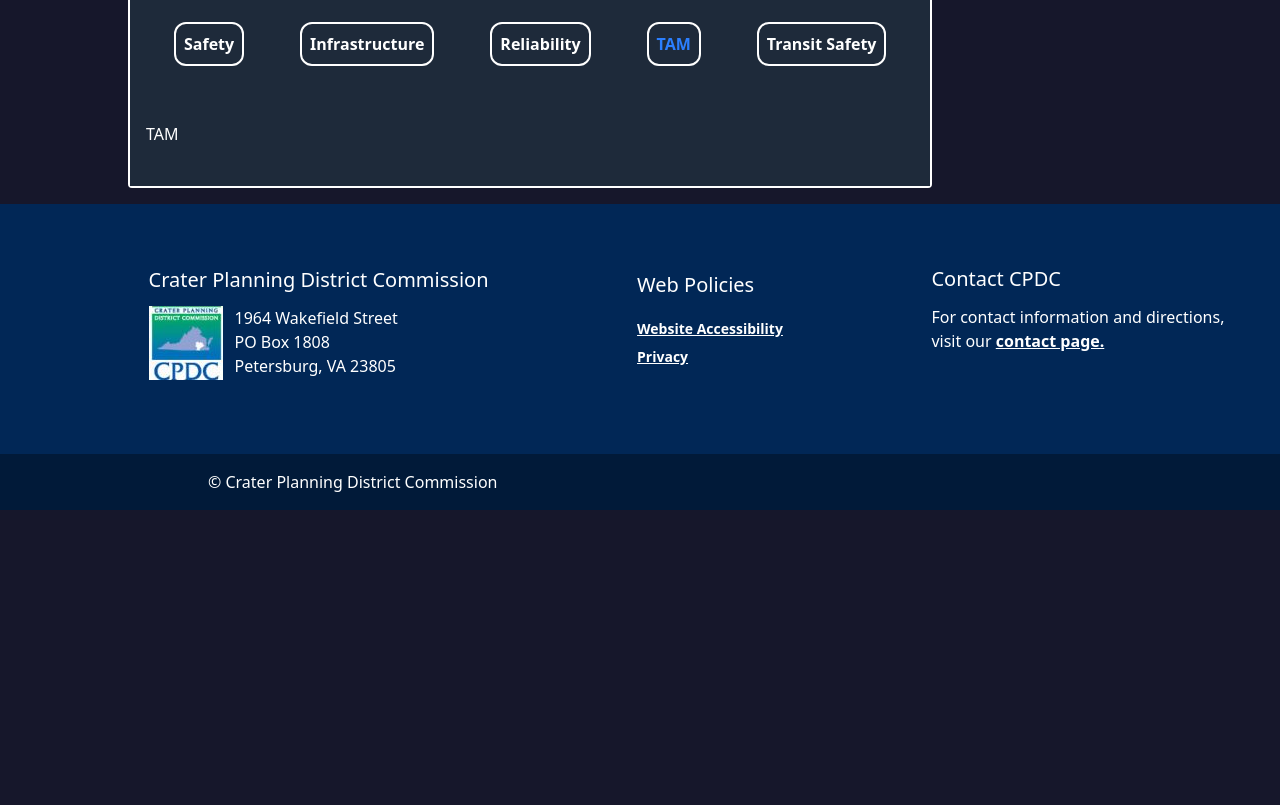
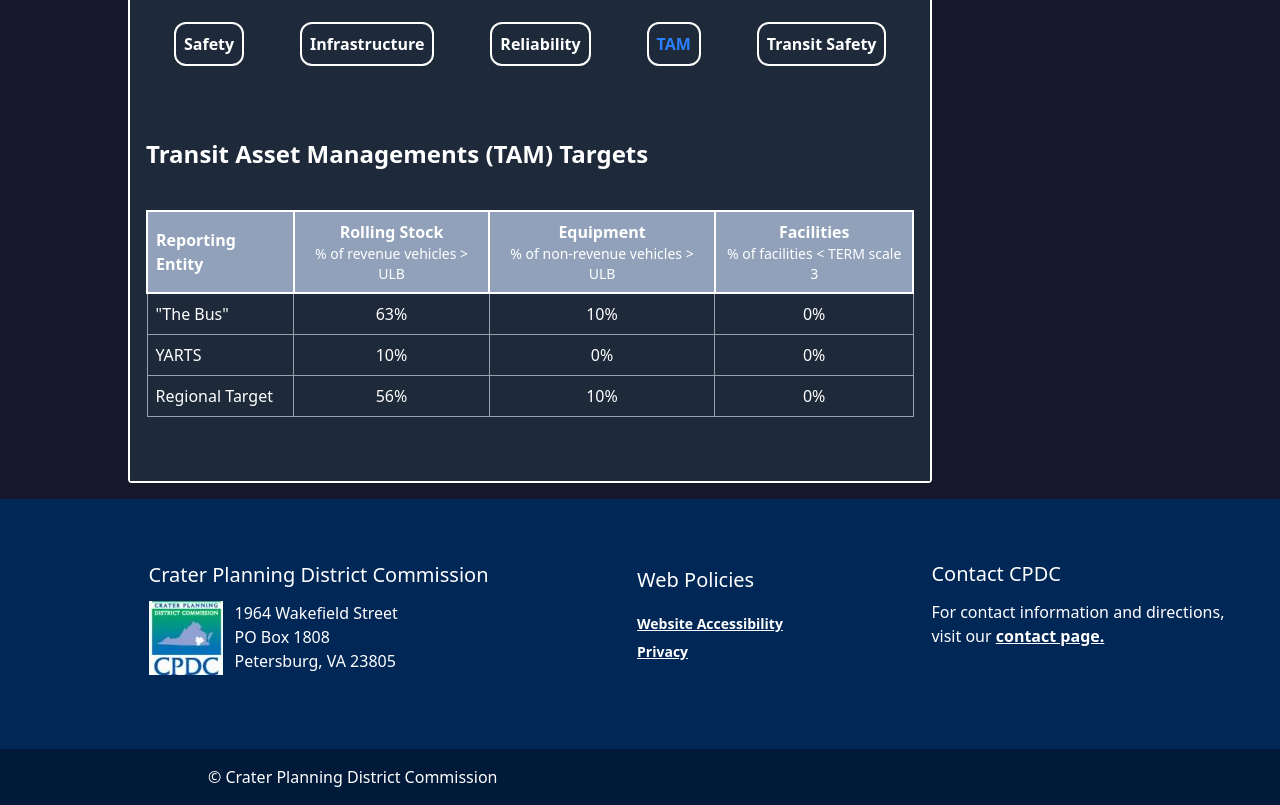
Before and after one commit to Prasanna018/tri_cities_plan, a React (Vite) app: page /plan/transportation-performance-management/TAM in a window 1280 px wide. Shown: the part 1200-2005 px from the top of the page. Before the commit the page ends 1710 px from the top, so only its background shows below. Built offline with nearby package versions, Linux system fonts and the light colour scheme.

Commit message:
plan completed

```diff
--- a/src/Components/plans/ALOP.jsx
+++ b/src/Components/plans/ALOP.jsx
@@ -18,11 +18,28 @@ function ALOP() {
             <p className='py-5'>Click on the link below to view the most recent Annual Listing of Obligated Projects.</p>
 
             <a
-                href='https://craterpdc.org/DocumentLibrary/Transportation/Documents/TCAMPO_2050_SE_20230713.pdf'
+                href='https://craterpdc.org/wp-content/uploads/2024/11/TRI-CITIES-FFY24-MPO-STIP-Transaction-Report-1.pdf'
                 target='_blank'
                 className='hover:underline text-blue-500 py-2'
 
-            >2024 Annual Listing of Obligated Projects.pdf</a>
+            >Annual Obligation Report -Highways</a>
+            <br></br>
+
+            <a
+                href='https://craterpdc.org/wp-content/uploads/2024/11/TRI-CITIES-FFY24-MPO-STIP-Transaction-Report-Appendix-1.pdf'
+                target='_blank'
+                className='hover:underline text-blue-500 py-2'
+
+            >Annual Obligation Report – Highways (Grouped Projects)</a>
+            <br></br>
+
+            <a
+                href='https://craterpdc.org/wp-content/uploads/2024/11/Final-Virginia-Transit-Obligated-Funds-FFY24.pdf'
+                target='_blank'
+                className='hover:underline text-blue-500 py-2'
+
+            >Annual Obligation Report – Transit</a>
+
 
         </div>
     )
--- a/src/Components/plans/tabs/TAM.jsx
+++ b/src/Components/plans/tabs/TAM.jsx
@@ -1,9 +1,75 @@
 import React from 'react'
+
+const data = [
+    {
+        entity: '"The Bus"',
+        rollingStock: '63%',
+        equipment: '10%',
+        facilities: '0%'
+    },
+    {
+        entity: 'YARTS',
+        rollingStock: '10%',
+        equipment: '0%',
+        facilities: '0%'
+    },
+    {
+        entity: 'Regional Target',
+        rollingStock: '56%',
+        equipment: '10%',
+        facilities: '0%'
+    }
+];
 
 function TAM() {
     return (
-        <div>
-            TAM
+        <div className='w-full'>
+            <div className='py-4'>
+                <h1 className='text-2xl font-bold'> Transit Asset Managements (TAM) Targets</h1>
+
+            </div>
+
+            <div className="w-full max-w-4xl py-6">
+                <table className="w-full border-collapse">
+                    <thead>
+                        <tr>
+                            <th className="border-2 border-white bg-slate-400 p-2 text-left">
+                                Reporting Entity
+                            </th>
+                            <th className="border-2 border-white bg-slate-400 p-2">
+                                Rolling Stock
+                                <div className="text-sm font-normal">
+                                    % of revenue vehicles &gt; ULB
+                                </div>
+                            </th>
+                            <th className="border-2 border-white bg-slate-400 p-2">
+                                Equipment
+                                <div className="text-sm font-normal">
+                                    % of non-revenue vehicles &gt; ULB
+                                </div>
+                            </th>
+                            <th className="border-2 border-white bg-slate-400 p-2">
+                                Facilities
+                                <div className="text-sm font-normal">
+                                    % of facilities &lt; TERM scale 3
+                                </div>
+                            </th>
+                        </tr>
+                    </thead>
+                    <tbody>
+                        {data.map((row, index) => (
+                            <tr key={index}>
+                                <td className="border border-gray-400 p-2">{row.entity}</td>
+                                <td className="border border-gray-400 p-2 text-center">{row.rollingStock}</td>
+                                <td className="border border-gray-400 p-2 text-center">{row.equipment}</td>
+                                <td className="border border-gray-400 p-2 text-center">{row.facilities}</td>
+                            </tr>
+                        ))}
+                    </tbody>
+                </table>
+            </div>
+
+
 
         </div>
     )
--- a/src/Components/plans/tabs/Transit_Safety.jsx
+++ b/src/Components/plans/tabs/Transit_Safety.jsx
@@ -1,9 +1,78 @@
 import React from 'react'
+
+const data = [
+    {
+        mode: 'Bus Transit',
+        fatalities: '0',
+        fatalitiesPerVRM: '0',
+        injuries: '2',
+        injuriesPerVRM: '0.04',
+        safetyEvents: '8',
+        safetyEventsPerVRM: '1.5',
+        systemReliability: '57,258'
+    },
+    {
+        mode: 'ADA / Paratransit',
+        fatalities: '0',
+        fatalitiesPerVRM: '0',
+        injuries: '1',
+        injuriesPerVRM: '0.1',
+        safetyEvents: '2',
+        safetyEventsPerVRM: '0.4',
+        systemReliability: '71,118'
+    }
+];
 
 function Transit_Safety() {
     return (
         <div>
-            Transit_Safety
+
+            <div className='py-4'>
+                <h1 className='text-2xl font-bold'> Transit Safety</h1>
+
+            </div>
+
+            <div className="w-full max-w-4xl overflow-x-auto py-4">
+                <table className="w-full border-collapse bg-transparent">
+                    <thead>
+                        <tr className="bg-slate-400">
+                            <th className="border border-gray-300 p-2 text-left">Mode of Service</th>
+                            <th className="border border-gray-300 p-2 text-center">Fatalities</th>
+                            <th className="border border-gray-300 p-2 text-center">
+                                Fatalities (per 10 million VRM)
+                            </th>
+                            <th className="border border-gray-300 p-2 text-center">Injuries</th>
+                            <th className="border border-gray-300 p-2 text-center">
+                                Injuries (per 10 million VRM)
+                            </th>
+                            <th className="border border-gray-300 p-2 text-center">
+                                Safety events
+                            </th>
+                            <th className="border border-gray-300 p-2 text-center">
+                                Safety events (per 10 million VRM)
+                            </th>
+                            <th className="border border-gray-300 p-2 text-center">
+                                System Reliability
+                            </th>
+                        </tr>
+                    </thead>
+                    <tbody>
+                        {data.map((row, index) => (
+                            <tr key={index}>
+                                <td className="border border-gray-300 p-2">{row.mode}</td>
+                                <td className="border border-gray-300 p-2 text-center">{row.fatalities}</td>
+                                <td className="border border-gray-300 p-2 text-center">{row.fatalitiesPerVRM}</td>
+                                <td className="border border-gray-300 p-2 text-center">{row.injuries}</td>
+                                <td className="border border-gray-300 p-2 text-center">{row.injuriesPerVRM}</td>
+                                <td className="border border-gray-300 p-2 text-center">{row.safetyEvents}</td>
+                                <td className="border border-gray-300 p-2 text-center">{row.safetyEventsPerVRM}</td>
+                                <td className="border border-gray-300 p-2 text-center">{row.systemReliability}</td>
+                            </tr>
+                        ))}
+                    </tbody>
+                </table>
+            </div>
+
 
         </div>
     )
```
